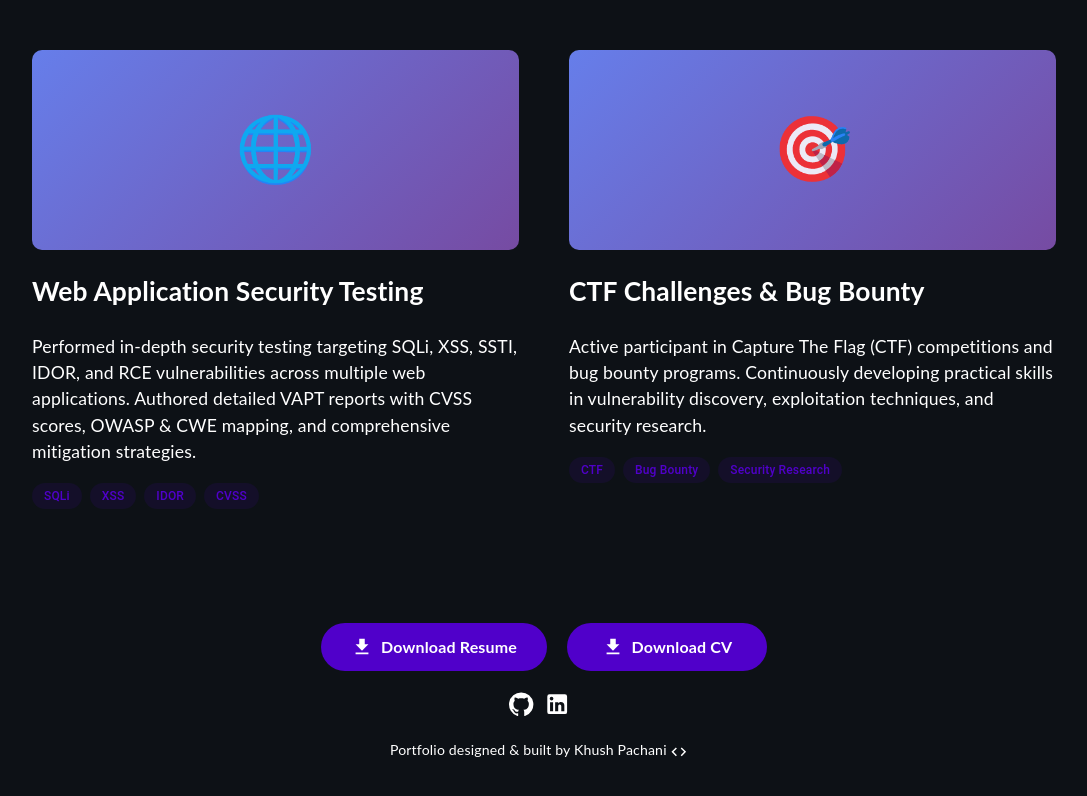
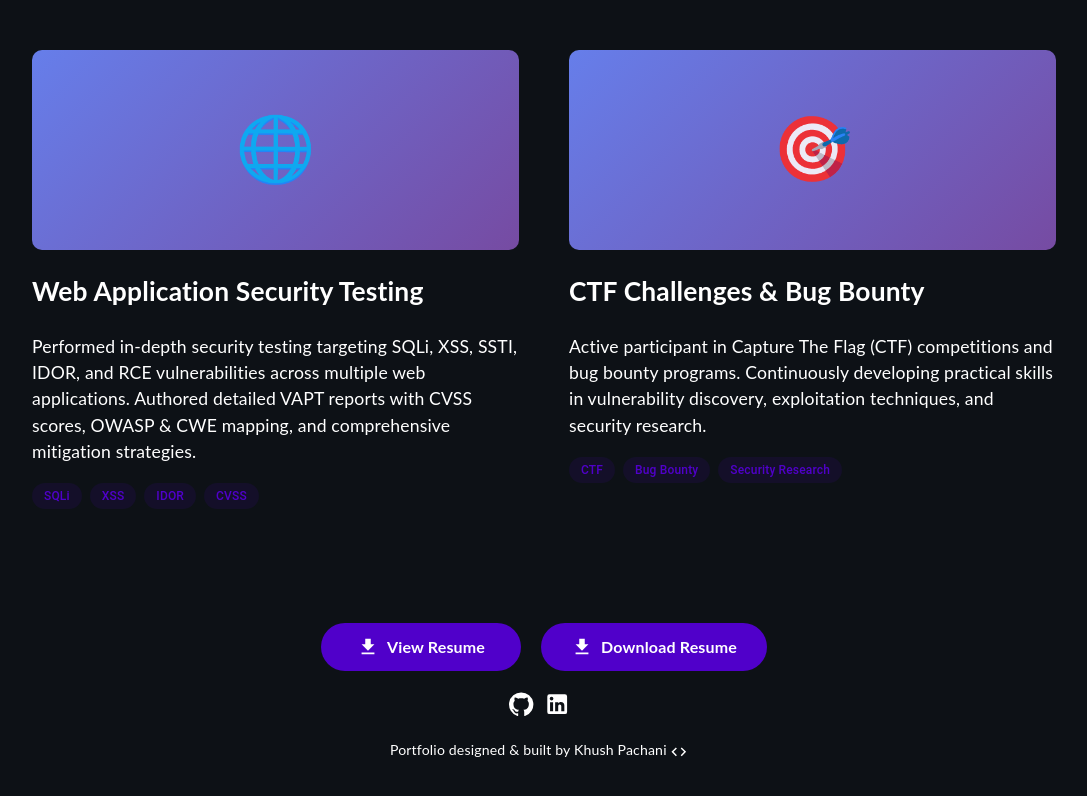
Before and after one commit to Khushpachani/khushpachani.github.io, a React (Create React App) app: page / in a window 1280 px wide. Shown: the part 3268-4064 px from the top of the page, without its empty margins (96-1183 px from the left). Built offline with nearby package versions, Linux system fonts and the light colour scheme.

Commit message:
Remove Contact tab and add CV/Resume download buttons

```diff
--- a/src/components/Footer.tsx
+++ b/src/components/Footer.tsx
@@ -10,8 +10,34 @@
     <footer>
       <div className="download-buttons" style={{marginBottom: '20px', display: 'flex', flexDirection: 'column', alignItems: 'center', gap: '10px'}}>
         <a
-          href="/resume.pdf"
-          download="Khush_Pachani_Resume.pdf"
+          href="https://drive.google.com/file/d/1EJ02P89zJkypaIX5OUYA3pQ2BbvjT_h8/view?usp=sharing"
+          target="_blank"
+          rel="noopener noreferrer"
+          className="download-btn"
+          style={{
+            display: 'inline-flex',
+            alignItems: 'center',
+            justifyContent: 'center',
+            padding: '12px 30px',
+            width: '90%',
+            maxWidth: '300px',
+            backgroundColor: '#5000ca',
+            color: 'white',
+            textDecoration: 'none',
+            borderRadius: '25px',
+            fontWeight: 'bold',
+            transition: 'all 0.3s ease',
+            fontSize: '16px',
+            boxSizing: 'border-box'
+          }}
+          onMouseOver={(e) => e.currentTarget.style.backgroundColor = '#6a1adb'}
+          onMouseOut={(e) => e.currentTarget.style.backgroundColor = '#5000ca'}
+        >
+          <DownloadIcon style={{marginRight: '8px', fontSize: '20px'}}/>
+          View Resume
+        </a>
+        <a
+          href="https://drive.google.com/uc?export=download&id=1EJ02P89zJkypaIX5OUYA3pQ2BbvjT_h8"
           className="download-btn"
           style={{
             display: 'inline-flex',
@@ -35,32 +61,6 @@
           <DownloadIcon style={{marginRight: '8px', fontSize: '20px'}}/>
           Download Resume
         </a>
-        <a
-          href="/cv.pdf"
-          download="Khush_Pachani_CV.pdf"
-          className="download-btn"
-          style={{
-            display: 'inline-flex',
-            alignItems: 'center',
-            justifyContent: 'center',
-            padding: '12px 30px',
-            width: '90%',
-            maxWidth: '300px',
-            backgroundColor: '#5000ca',
-            color: 'white',
-            textDecoration: 'none',
-            borderRadius: '25px',
-            fontWeight: 'bold',
-            transition: 'all 0.3s ease',
-            fontSize: '16px',
-            boxSizing: 'border-box'
-          }}
-          onMouseOver={(e) => e.currentTarget.style.backgroundColor = '#6a1adb'}
-          onMouseOut={(e) => e.currentTarget.style.backgroundColor = '#5000ca'}
-        >
-          <DownloadIcon style={{marginRight: '8px', fontSize: '20px'}}/>
-          Download CV
-        </a>
       </div>
       <div>
         <a href="https://github.com/Khushpachani" target="_blank" rel="noreferrer"><GitHubIcon/></a>
```
Also changed, not shown: 1 other file (tests, documents, lock files or other folders).
